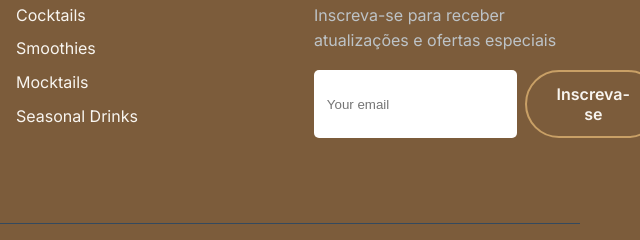
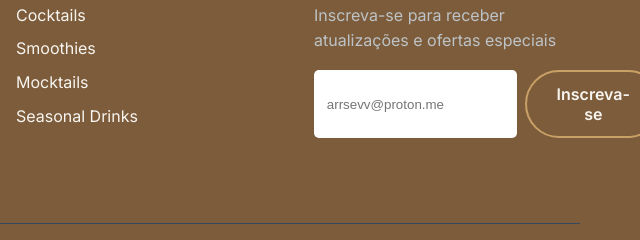
Before and after one commit to Arsev-v/alma-destilada, a website: page public/index.html in a window 1280 px wide. Shown: the part 4082-4322 px from the top of the page, 640-1280 px from the left. Drawn offline with Linux system fonts and the light colour scheme; a web font is replaced by a local one.

Commit message:
Add email

```diff
--- a/public/index.html
+++ b/public/index.html
@@ -325,7 +325,7 @@
                     <h4>Newsletter</h4>
                     <p>Inscreva-se para receber atualizações e ofertas especiais</p>
                     <form class="newsletter-form">
-                        <input type="email" placeholder="Your email">
+                        <input type="email" placeholder="arrsevv@proton.me">
                         <button type="submit" class="btn btn-primary">Inscreva-se</button>
                     </form>
                 </div>
```
